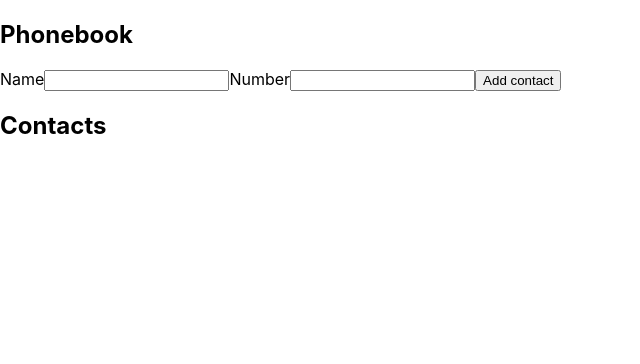
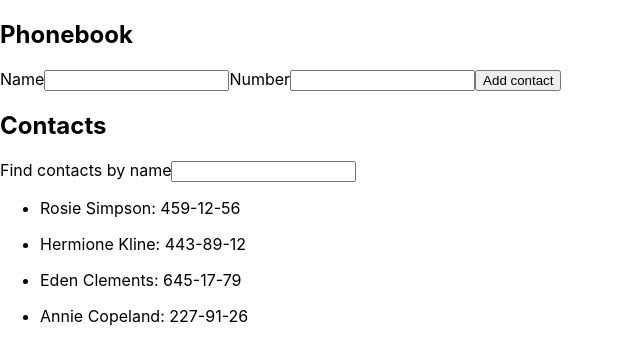
Before and after one commit to Sokilskill/goit-react-hw-02-phonebook, a React (Create React App) app: page / in a window 1280 px wide. Shown: the top 364 px of the page, without its empty margins (0-640 px from the left). Built offline with nearby package versions, Linux system fonts and the light colour scheme.

Commit message:
third step/filter

```diff
--- a/src/components/App.jsx
+++ b/src/components/App.jsx
@@ -3,9 +3,15 @@
 
 export class App extends Component {
   state = {
-    contacts: [],
+    contacts: [
+      { id: 'id-1', name: 'Rosie Simpson', number: '459-12-56' },
+      { id: 'id-2', name: 'Hermione Kline', number: '443-89-12' },
+      { id: 'id-3', name: 'Eden Clements', number: '645-17-79' },
+      { id: 'id-4', name: 'Annie Copeland', number: '227-91-26' },
+    ],
     name: '',
     number: '',
+    filter: '',
   };
 
   handlerInputName = e => {
@@ -25,12 +31,10 @@
 
   handlerFormSubmit = e => {
     e.preventDefault();
+
     this.setState({
       contacts: [
-        {
-          name: this.state.name,
-          number: this.state.number,
-        },
+        { id: nanoid(), name: this.state.name, number: this.state.number },
         ...this.state.contacts,
       ],
     });
@@ -38,12 +42,18 @@
     e.currentTarget.reset();
   };
 
+  handlerInputFilter = e => {
+    const { value } = e.target;
+    this.setState({ filter: value });
+    status;
+  };
+
   render() {
     return (
       <div>
         <h2>Phonebook</h2>
 
-        <form action="" onSubmit={this.handlerFormSubmit}>
+        <form onSubmit={this.handlerFormSubmit}>
           <label>
             Name
             <input
@@ -72,10 +82,26 @@
           <button type="submit">Add contact</button>
         </form>
         <h2>Contacts</h2>
+        <label>
+          Find contacts by name
+          <input
+            type="text"
+            // value={this.state.filter}
+            name="filter"
+            onChange={this.handlerInputFilter}
+          />
+        </label>
+
         <ul>
-          {this.state.contacts.map(contact => {
+          {this.state.contacts
+            .filter(contact =>
+              contact.name
+                .toLowerCase()
+                .includes(this.state.filter.toLowerCase())
+            )
+            .map(contact => {
               return (
-              <li key={nanoid()}>
+                <li key={contact.id}>
                   <p>
                     {contact.name}: {contact.number}
                   </p>
```
Lines whose indentation alone changed are shown as unchanged.
